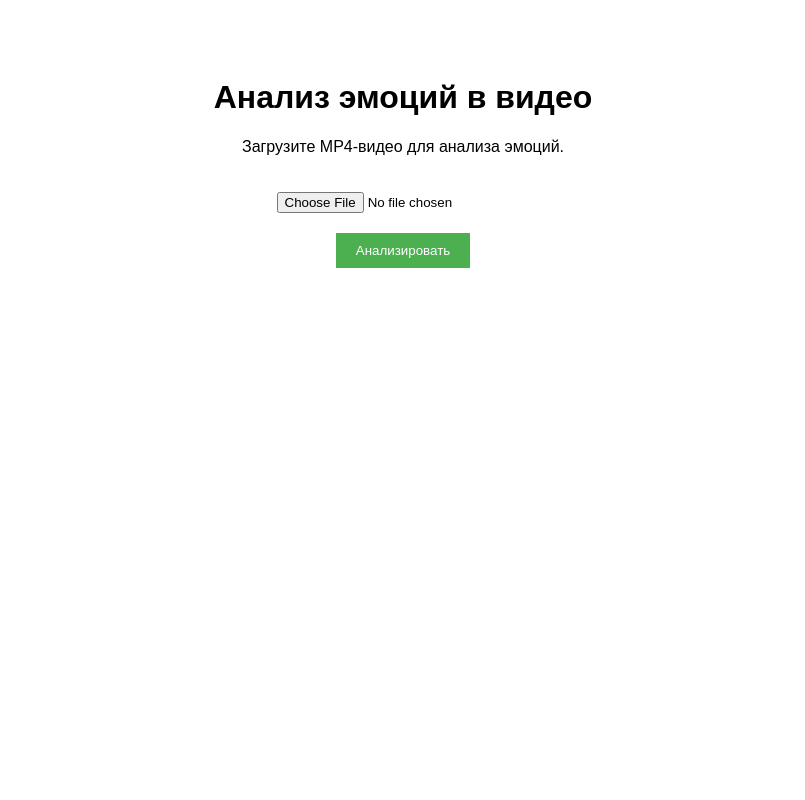
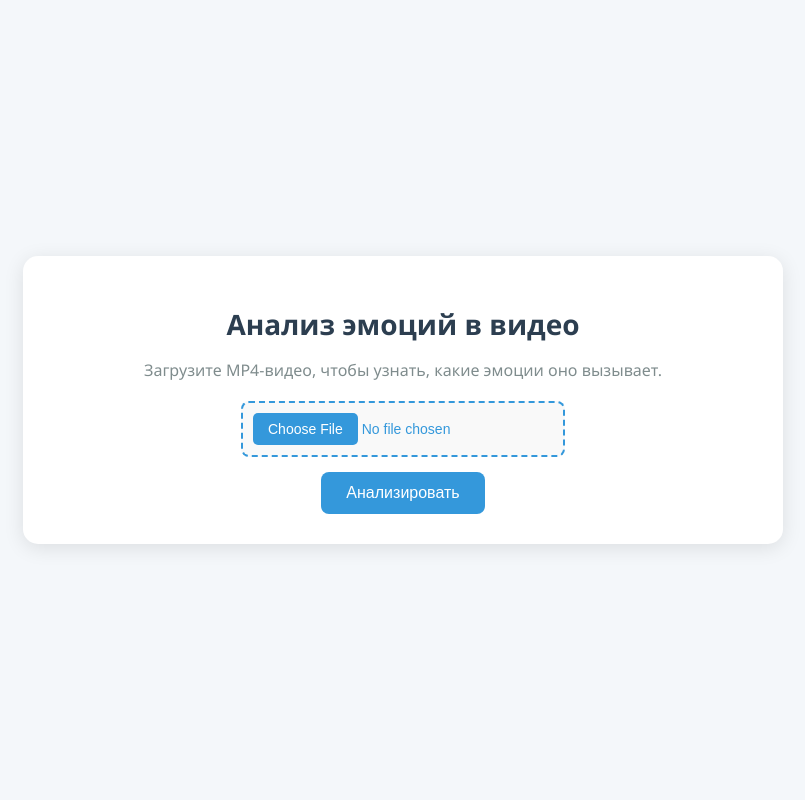
Before and after one commit to AlekseyRodkin/video-emotion-analyzer, a Flask app: page / in a window 1280 px wide. Shown: the whole page, without its empty margins (237-1042 px from the left). Run offline with Flask 3, Linux system fonts and the light colour scheme.

```diff
--- a/templates/index.html
+++ b/templates/index.html
@@ -2,46 +2,151 @@
 <html lang="ru">
 <head>
     <meta charset="UTF-8">
-    <title>Анализ эмоций видео</title>
+    <meta name="viewport" content="width=device-width, initial-scale=1.0">
+    <title>Анализ эмоций в видео</title>
     <style>
-        body { font-family: Arial, sans-serif; text-align: center; padding: 50px; }
-        .container { max-width: 600px; margin: auto; }
-        .error { color: red; }
-        .message { color: green; }
-        input[type="file"] { margin: 20px 0; }
-        button { padding: 10px 20px; background-color: #4CAF50; color: white; border: none; cursor: pointer; }
-        button:hover { background-color: #45a049; }
-        table { width: 100%; border-collapse: collapse; margin-top: 20px; }
-        th, td { border: 1px solid #ddd; padding: 8px; text-align: left; }
-        th { background-color: #f2f2f2; }
+        body {
+            font-family: 'Segoe UI', Tahoma, Geneva, Verdana, sans-serif;
+            background-color: #f4f7fa;
+            margin: 0;
+            padding: 0;
+            display: flex;
+            justify-content: center;
+            align-items: center;
+            min-height: 100vh;
+        }
+        .container {
+            background-color: #ffffff;
+            border-radius: 15px;
+            box-shadow: 0 4px 20px rgba(0, 0, 0, 0.1);
+            padding: 30px;
+            max-width: 700px;
+            width: 100%;
+            text-align: center;
+        }
+        h1 {
+            color: #2c3e50;
+            font-size: 28px;
+            margin-bottom: 10px;
+        }
+        p {
+            color: #7f8c8d;
+            font-size: 16px;
+            margin-bottom: 20px;
+        }
+        form {
+            display: flex;
+            flex-direction: column;
+            align-items: center;
+            gap: 15px;
+        }
+        input[type="file"] {
+            padding: 10px;
+            border: 2px dashed #3498db;
+            border-radius: 8px;
+            background-color: #f9f9f9;
+            cursor: pointer;
+            color: #3498db;
+            font-size: 14px;
+            width: 100%;
+            max-width: 300px;
+            text-align: center;
+        }
+        input[type="file"]::-webkit-file-upload-button {
+            background-color: #3498db;
+            color: white;
+            border: none;
+            padding: 8px 15px;
+            border-radius: 5px;
+            cursor: pointer;
+            transition: background-color 0.3s ease;
+        }
+        input[type="file"]::-webkit-file-upload-button:hover {
+            background-color: #2980b9;
+        }
+        button {
+            background-color: #3498db;
+            color: white;
+            border: none;
+            padding: 12px 25px;
+            border-radius: 8px;
+            font-size: 16px;
+            cursor: pointer;
+            transition: background-color 0.3s ease;
+        }
+        button:hover {
+            background-color: #2980b9;
+        }
+        .error {
+            color: #e74c3c;
+            font-size: 14px;
+            margin-top: 10px;
+        }
+        .results-section {
+            margin-top: 30px;
+        }
+        h2 {
+            color: #2c3e50;
+            font-size: 22px;
+            margin-bottom: 15px;
+        }
+        table {
+            width: 100%;
+            border-collapse: collapse;
+            margin-top: 10px;
+            border-radius: 8px;
+            overflow: hidden;
+            box-shadow: 0 2px 10px rgba(0, 0, 0, 0.05);
+        }
+        th, td {
+            padding: 12px 15px;
+            text-align: left;
+            font-size: 14px;
+        }
+        th {
+            background-color: #3498db;
+            color: white;
+            font-weight: 600;
+        }
+        td {
+            background-color: #f9f9f9;
+            color: #2c3e50;
+        }
+        tr:nth-child(even) td {
+            background-color: #f1f1f1;
+        }
+        tr:hover td {
+            background-color: #e8f4fa;
+        }
     </style>
 </head>
 <body>
     <div class="container">
         <h1>Анализ эмоций в видео</h1>
-        <p>Загрузите MP4-видео для анализа эмоций.</p>
+        <p>Загрузите MP4-видео, чтобы узнать, какие эмоции оно вызывает.</p>
         <form method="post" enctype="multipart/form-data">
             <input type="file" name="file" accept=".mp4" required>
-            <br>
             <button type="submit">Анализировать</button>
         </form>
         {% if error %}
             <p class="error">{{ error }}</p>
         {% endif %}
         {% if results %}
+            <div class="results-section">
                 <h2>Результаты для: {{ video_name }}</h2>
                 <table>
                     <tr>
-                    <th>Эмоция</th>
+                        <th>Эмоция (Emotion)</th>
                         <th>Процент</th>
                     </tr>
-                {% for emotion, percentage in results.items() %}
+                    {% for result in results %}
                     <tr>
-                    <td>{{ emotion }}</td>
-                    <td>{{ percentage }}</td>
+                        <td>{{ result.english }} ({{ result.russian }})</td>
+                        <td>{{ result.percentage }}</td>
                     </tr>
                     {% endfor %}
                 </table>
+            </div>
         {% endif %}
     </div>
 </body>
```
Also changed, not shown: requirements.txt (line endings or trailing spaces). Lines whose indentation alone changed are shown as unchanged.
